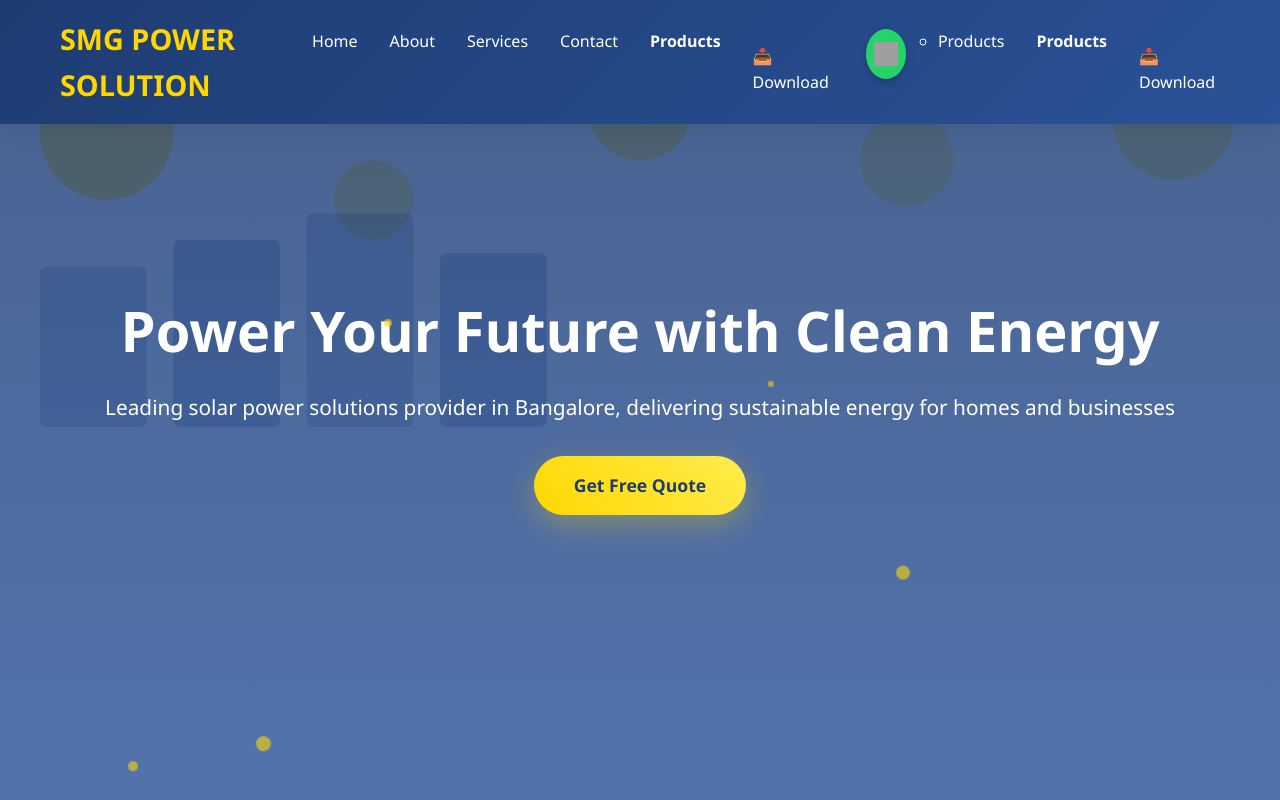
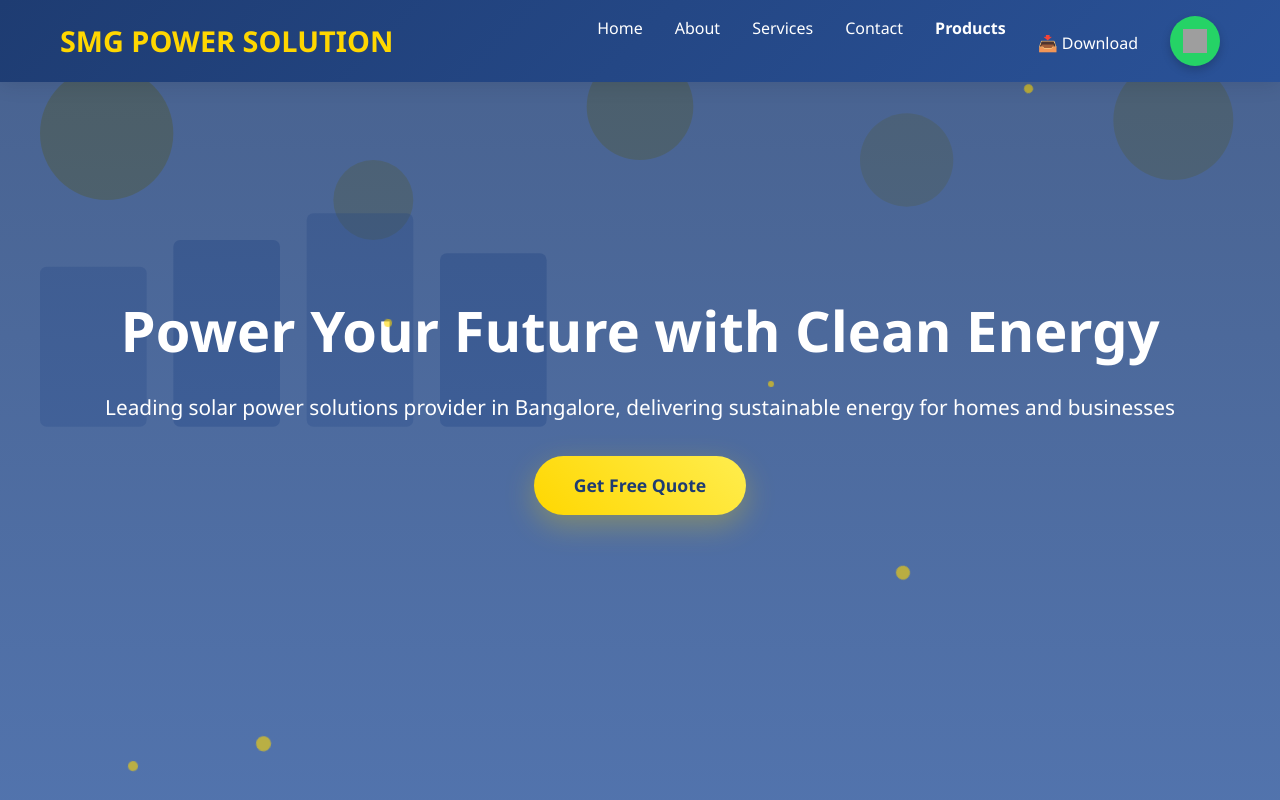
Before and after one commit to nagesh-smg/my-website, a plain HTML site: page index.html in a window 1280 px wide. Shown: the top 800 px of the page. Drawn offline with Linux system fonts and the light colour scheme; grey boxes are pictures that could not be loaded.

```diff
--- a/index.html
+++ b/index.html
@@ -553,27 +553,7 @@
     <img src="https://upload.wikimedia.org/wikipedia/commons/6/6b/WhatsApp.svg"
          alt="WhatsApp" style="width:24px;height:24px;">
 </a>
-
-
-
-                <ul>
-  <li><a href="#download">Products</a></li>
-</ul>
-
-<h4>Products</h4>
-<div style="margin-top:15px;">
-  <a id="download" href="Solar Light Cataloueg_SMG.docx" download class="download-btn">📥 Download</a>
-</div>
-
-
-
-
                 </div>
-
-
-
-
-
 
 
 
```
